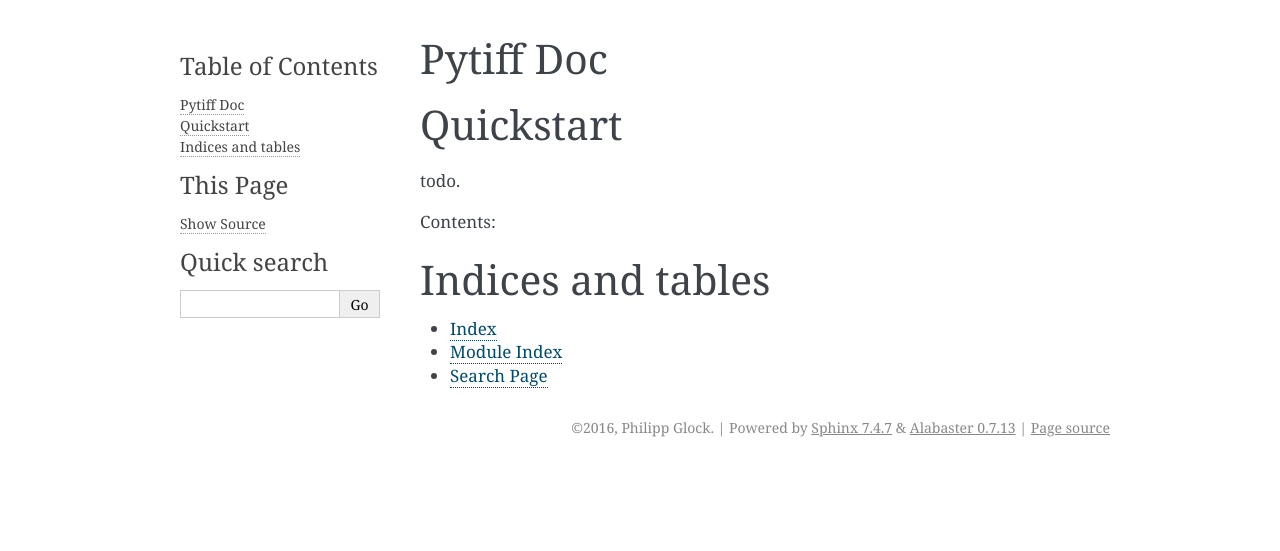
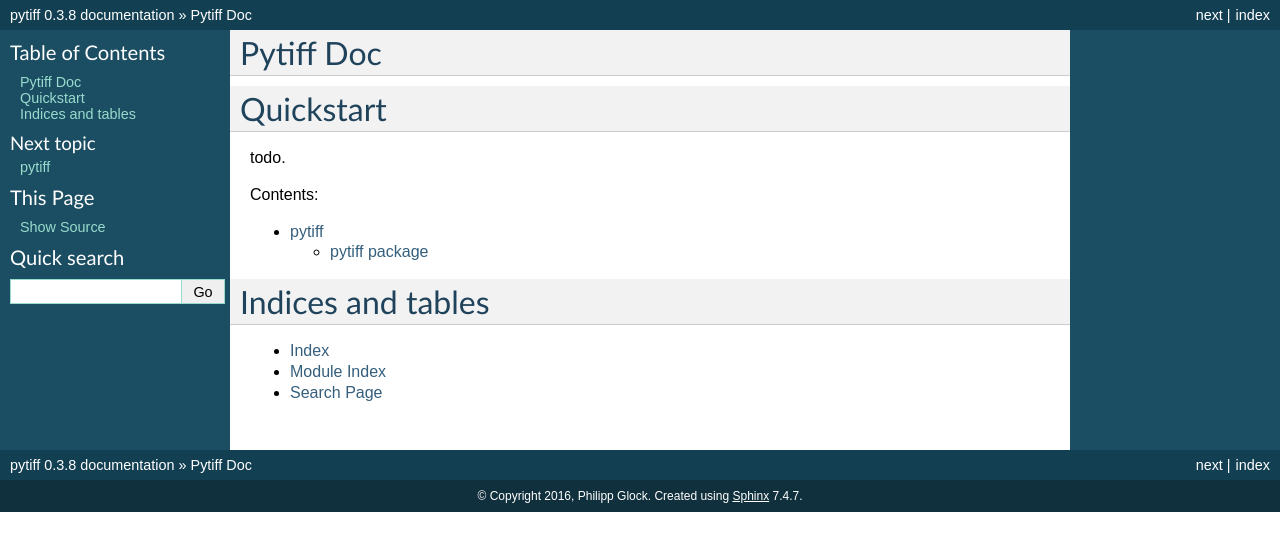
Before and after one commit to FZJ-INM1-BDA/pytiff, a Sphinx documentation site: the page built from doc/source/index.rst, in a window 1280 px wide. Shown: the top 551 px of the page. Built offline with Sphinx 7.4.7, drawn with Linux system fonts in a browser that asks for light colours; pages that are not in the unit, such as notebooks, are missing from menus.

Commit message:
autodoc included

```diff
--- a/doc/source/conf.py
+++ b/doc/source/conf.py
@@ -122,7 +122,7 @@
 # The theme to use for HTML and HTML Help pages.  See the documentation for
 # a list of builtin themes.
 #
-html_theme = 'alabaster'
+html_theme = 'default'
 
 # Theme options are theme-specific and customize the look and feel of a theme
 # further.  For a list of options available for each theme, see the
--- a/doc/source/index.rst
+++ b/doc/source/index.rst
@@ -11,7 +11,7 @@
 .. toctree::
    :maxdepth: 2
 
-
+   modules
 
 Indices and tables
 ==================
--- /dev/null
+++ b/doc/source/modules.rst
@@ -0,0 +1,7 @@
+pytiff
+======
+
+.. toctree::
+   :maxdepth: 4
+
+   pytiff
--- /dev/null
+++ b/doc/source/pytiff.rst
@@ -0,0 +1,17 @@
+pytiff package
+==============
+
+Subpackages
+-----------
+
+.. toctree::
+
+    pytiff.test
+
+Module contents
+---------------
+
+.. automodule:: pytiff
+    :members:
+    :undoc-members:
+    :show-inheritance:
```
Also changed, not shown: 1 other file.
